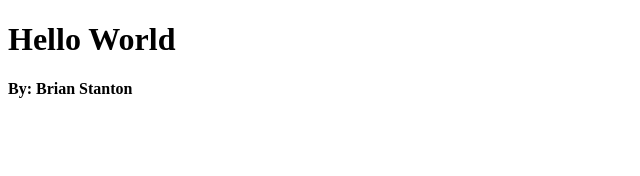
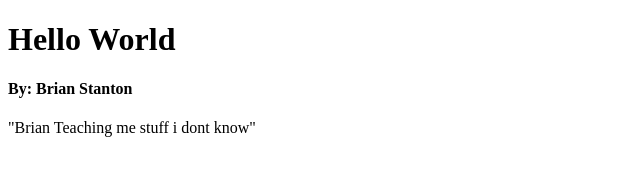
Before and after one commit to kadeejagriffin/kekambas-137_hello_world_collab, a plain HTML site: page index.html in a window 1280 px wide. Shown: the whole page, without its empty margins (0-640 px from the left). Drawn offline with Linux system fonts and the light colour scheme.

Commit message:
first commit

```diff
--- a/index.html
+++ b/index.html
@@ -9,6 +9,9 @@
     <h1>Hello World</h1>
 
     <h4>By: Brian Stanton</h4>
+    <div>
+        "Brian Teaching me stuff i dont know"
+    </div>
 
 
 
```
